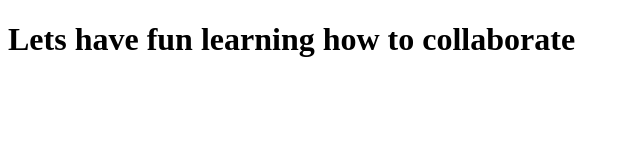
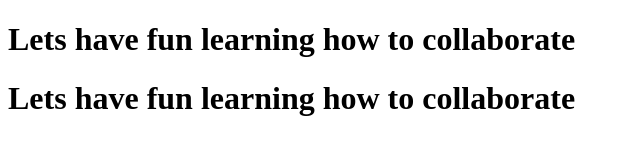
Before and after one commit to TechWithJerry/GithubCollabPractice, a plain HTML site: page index.html in a window 1280 px wide. Shown: the whole page, without its empty margins (0-640 px from the left). Drawn offline with Linux system fonts and the light colour scheme.

Commit message:
another commit

```diff
--- a/index.html
+++ b/index.html
@@ -7,5 +7,6 @@
 </head>
 <body>
     <h1>Lets have fun learning how to collaborate</h1>
+    <h1>Lets have fun learning how to collaborate</h1>
 </body>
 </html>
```
